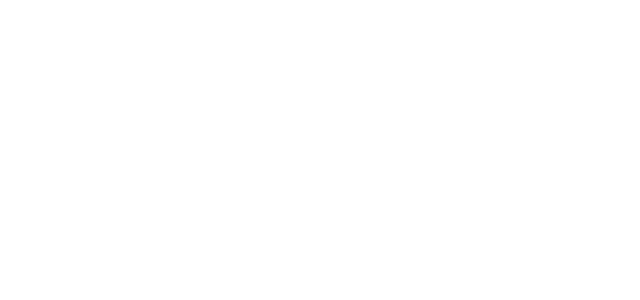
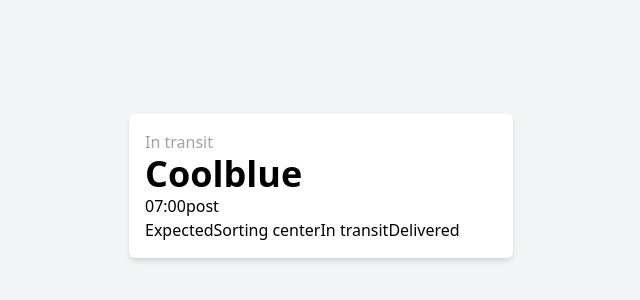
Before and after one commit to azerckid/second_carrot_market, a Next.js app: page / in a window 1280 px wide. Shown: the part 214-514 px from the top of the page, without its empty margins (319-959 px from the left). Built offline with nearby package versions, Linux system fonts and the light colour scheme.

Commit message:
practice tailwind

```diff
--- a/app/page.tsx
+++ b/app/page.tsx
@@ -1,3 +1,25 @@
 export default function Home() {
-  return <div></div>;
+  return (
+    <main className="h-screen flex items-center justify-center bg-gray-100 p-4">
+      <div className="w-96 p-4 rounded-md bg-white shadow-md">
+        <div>
+          <div className="flex flex-col justify-between">
+            <span className="text-gray-400">In transit</span>
+            <span className="text-4xl font-semibold">Coolblue</span>
+          </div>
+        </div>
+        <div>
+          <span>07:00</span>
+          <span>post</span>
+        </div>
+        <div></div>
+        <div>
+          <span>Expected</span>
+          <span>Sorting center</span>
+          <span>In transit</span>
+          <span>Delivered</span>
+        </div>
+      </div>
+    </main>
+  );
 }
```
